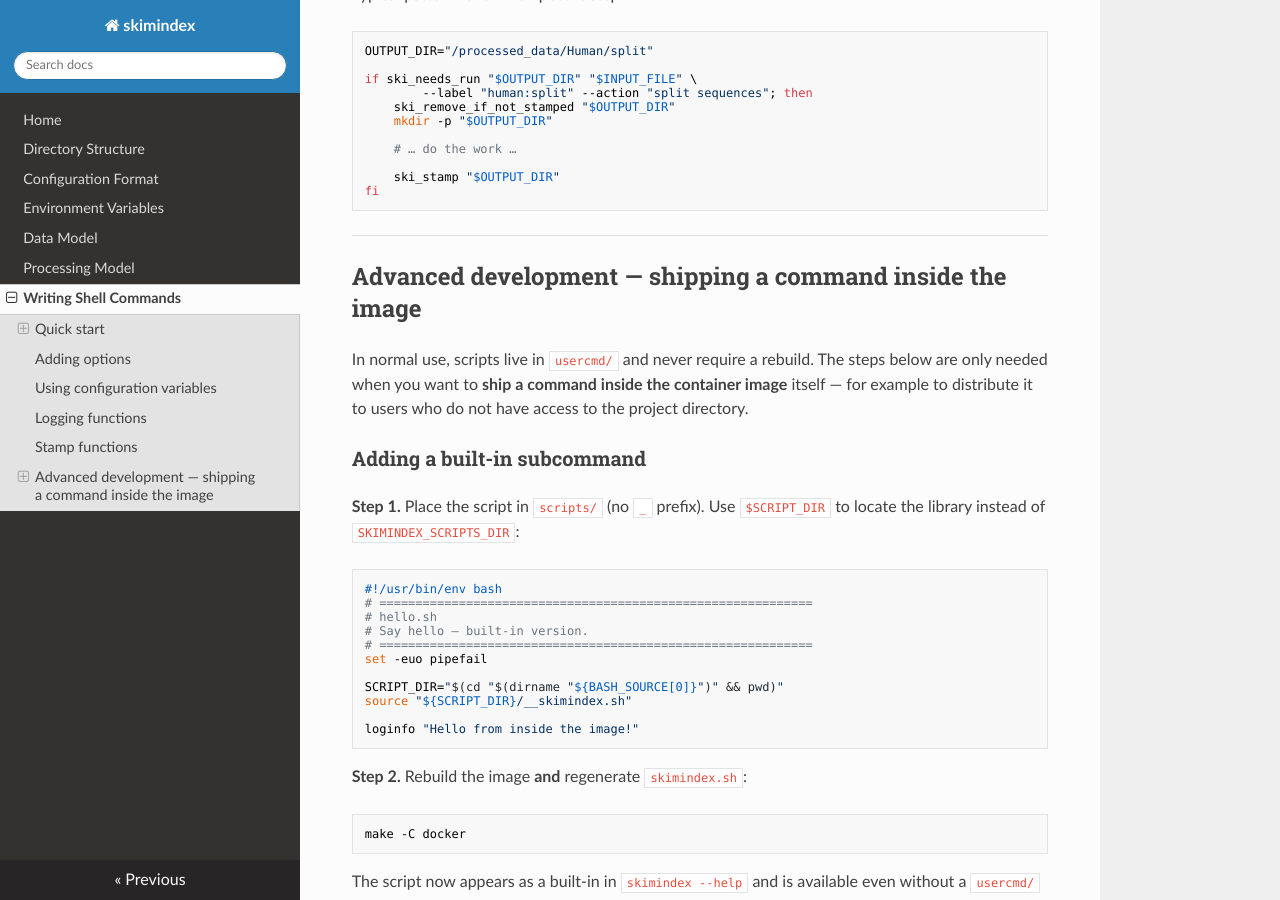
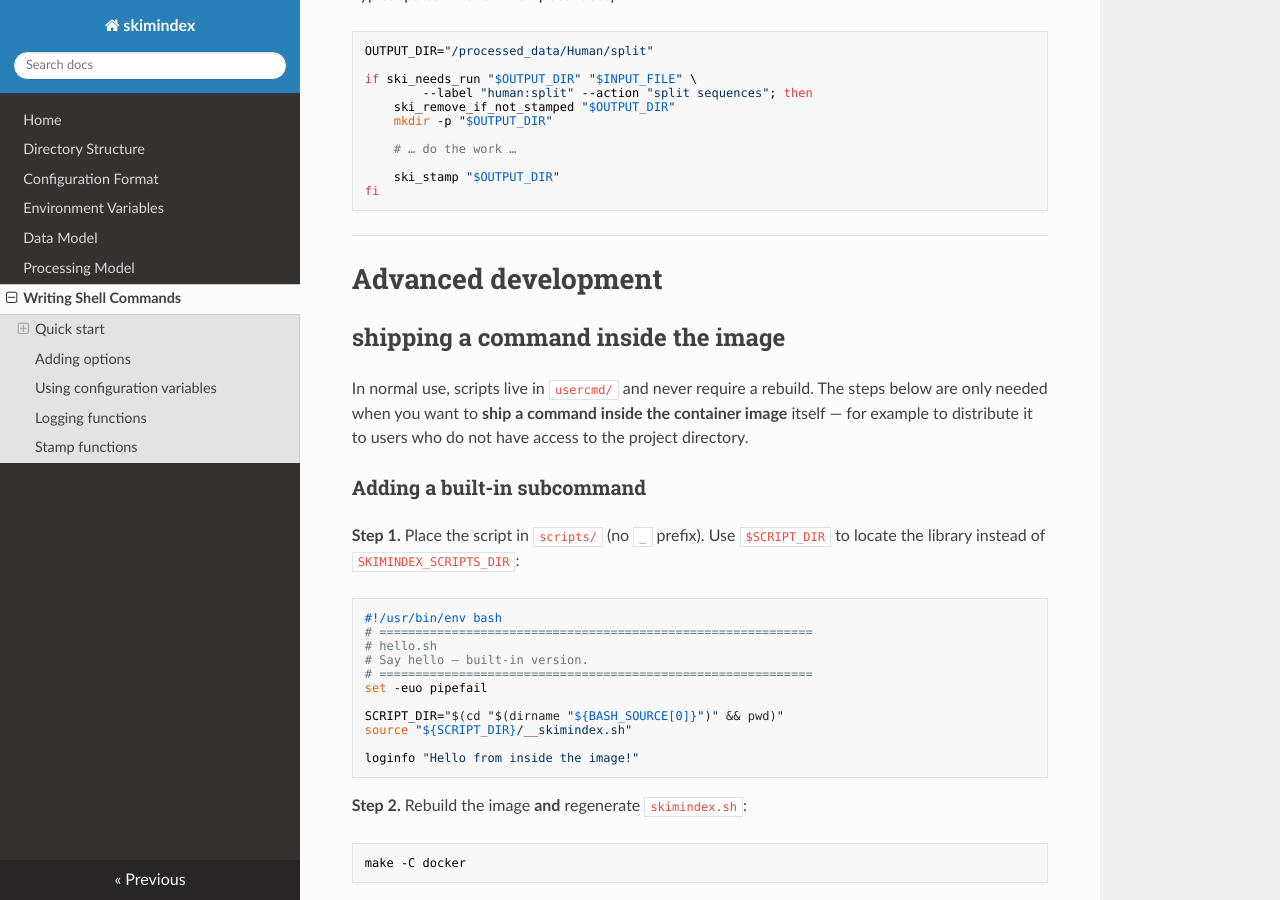
Before and after one commit to ArcEcoGen/skimindex, an MkDocs documentation site: the page built from docs/devshell.md, in a window 1280 px wide and 900 px high, scrolled down 3687 px. Built offline with MkDocs 1.6.1, drawn with Linux system fonts in a browser that asks for light colours; nearby versions of some CDN libraries.

Commit message:
docs: restructure "Advanced development" section and update site build
- Reorganize devshell documentation by splitting the heading "Advanced development — shipping a command inside the image" into two levels:
  * H1: "Advanced development"
  * H2: "shipping a command inside the image"

- Update generated site HTML to reflect the new heading hierarchy and remove outdated table-of-contents entries.

- Add CLAUDE.md to .gitignore.

- Regenerate search index and site metadata with updated build timestamp.

```diff
--- a/docs/devshell.md
+++ b/docs/devshell.md
@@ -210,7 +210,9 @@ fi
 
 ---
 
-## Advanced development — shipping a command inside the image
+# Advanced development
+
+## shipping a command inside the image
 
 In normal use, scripts live in `usercmd/` and never require a rebuild.
 The steps below are only needed when you want to **ship a command inside the
```
Also changed, not shown: site/devshell/index.html, site/index.html, site/search/search_index.json, 1 other file.
